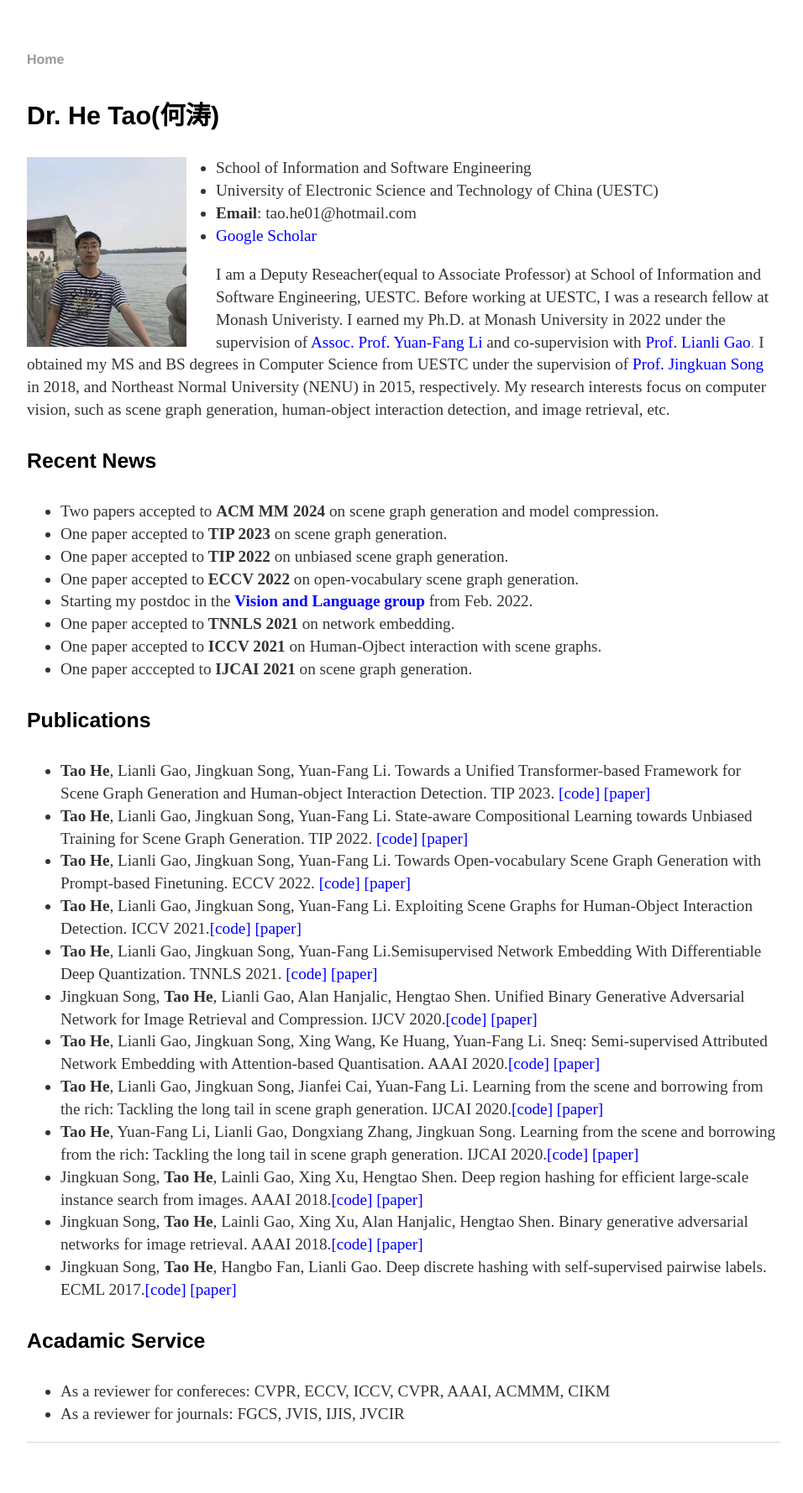
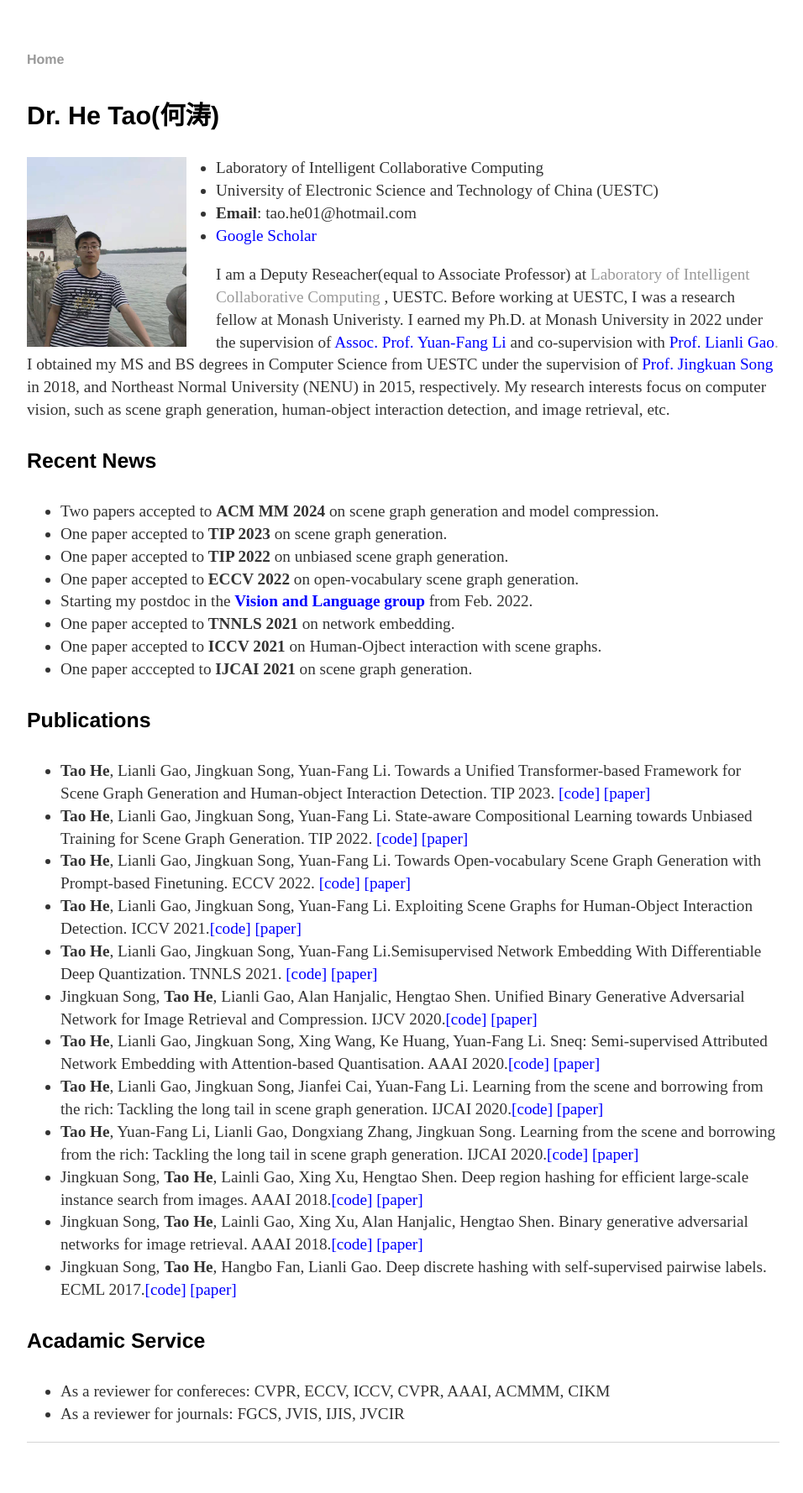
Before and after one commit to ht014/ht014.github.io, a Jekyll site: the page built from index.html, in a window 1280 px wide. Shown: the whole page at 84% size, without its empty margins (160-1116 px from the left). Built offline with Jekyll 4.4.1, drawn with Linux system fonts in a browser that asks for light colours.

Commit message:
Update index.html

```diff
--- a/index.html
+++ b/index.html
@@ -7,7 +7,7 @@ title: Tao He's Homepage
 			<h3>Dr. He Tao(何涛)</h3>
 			<p><img src="1.jpg" alt="photo" style="width:190px;height:226px;float:left;margin-right:35px;">
 				<ul class="contacts">
-					<li>School of Information and Software Engineering</li>
+					<li>Laboratory of Intelligent Collaborative Computing</li>
 					<li>University of Electronic Science and Technology of China (UESTC)</li>
 
 					<li> <b>Email</b>: tao.he01@hotmail.com </li>
@@ -19,7 +19,7 @@ title: Tao He's Homepage
 
 <div class="about">
 
-	<p>I am a Deputy Reseacher(equal to Associate Professor) at School of Information and Software Engineering, UESTC. Before working at UESTC, I was a research fellow at Monash Univeristy. I earned my Ph.D. at Monash University in 2022 under the supervision of
+	<p>I am a Deputy Reseacher(equal to Associate Professor) at <a = href="https://icct.uestc.edu.cn/index.htm">Laboratory of Intelligent Collaborative Computing</a> , UESTC. Before working at UESTC, I was a research fellow at Monash Univeristy. I earned my Ph.D. at Monash University in 2022 under the supervision of
 		<a = href="https://users.monash.edu.au/~yli/"><font color="#0000ff">Assoc. Prof. Yuan-Fang Li</font></a>
 		and co-supervision with <a href="https://lianligao.github.io/"><font color="#0000ff">Prof. Lianli Gao</font>.</a>
 	I obtained my MS and BS degrees in Computer Science from UESTC  under the supervision of <a href="https://scholar.google.com.au/citations?user=F5Zy9V4AAAAJ&hl=en"><font color="#0000ff">Prof. Jingkuan Song</font></a> in 2018,  and Northeast Normal University (NENU) in 2015, respectively. My research interests focus on computer vision, such as scene graph generation, human-object interaction detection, and image retrieval, etc.
```
